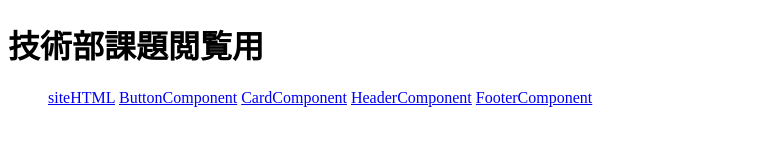
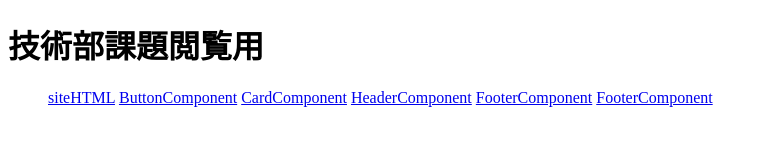
Before and after one commit to YNUFes-tech/training-materials, a plain HTML site: page index.html in a window 1280 px wide. Shown: the whole page, without its empty margins (0-767 px from the left). Drawn offline with Linux system fonts and the light colour scheme.

Commit message:
fix: index link

```diff
--- a/index.html
+++ b/index.html
@@ -14,6 +14,7 @@
       <a href="./CardComponent/index.html">CardComponent</a>
       <a href="./HeaderComponent/index.html">HeaderComponent</a>
       <a href="./FooterComponent/index.html">FooterComponent</a>
+      <a href="./SimpleSite/index.html">FooterComponent</a>
     </ul>
   </nav>
 </body>
```
